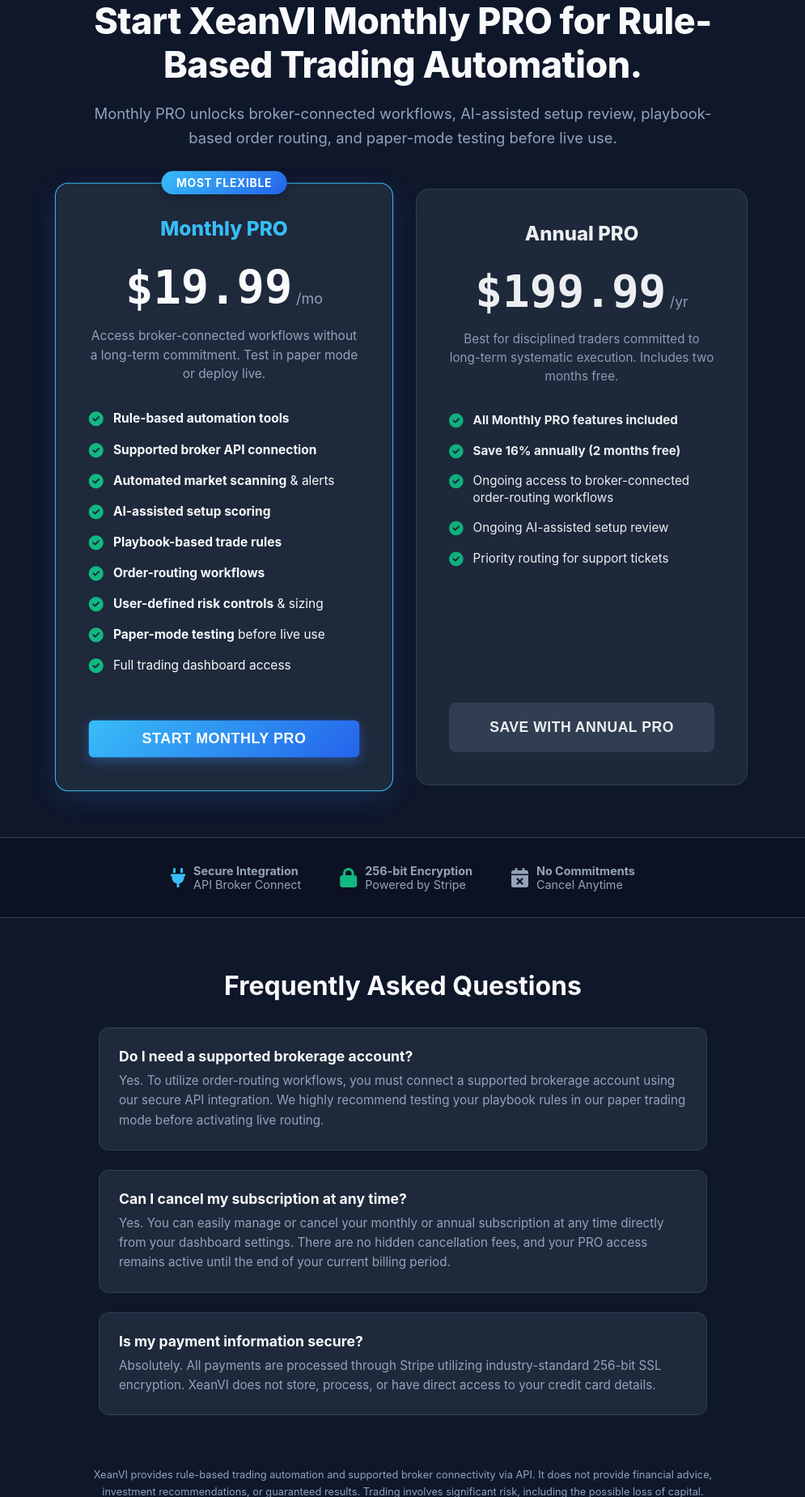
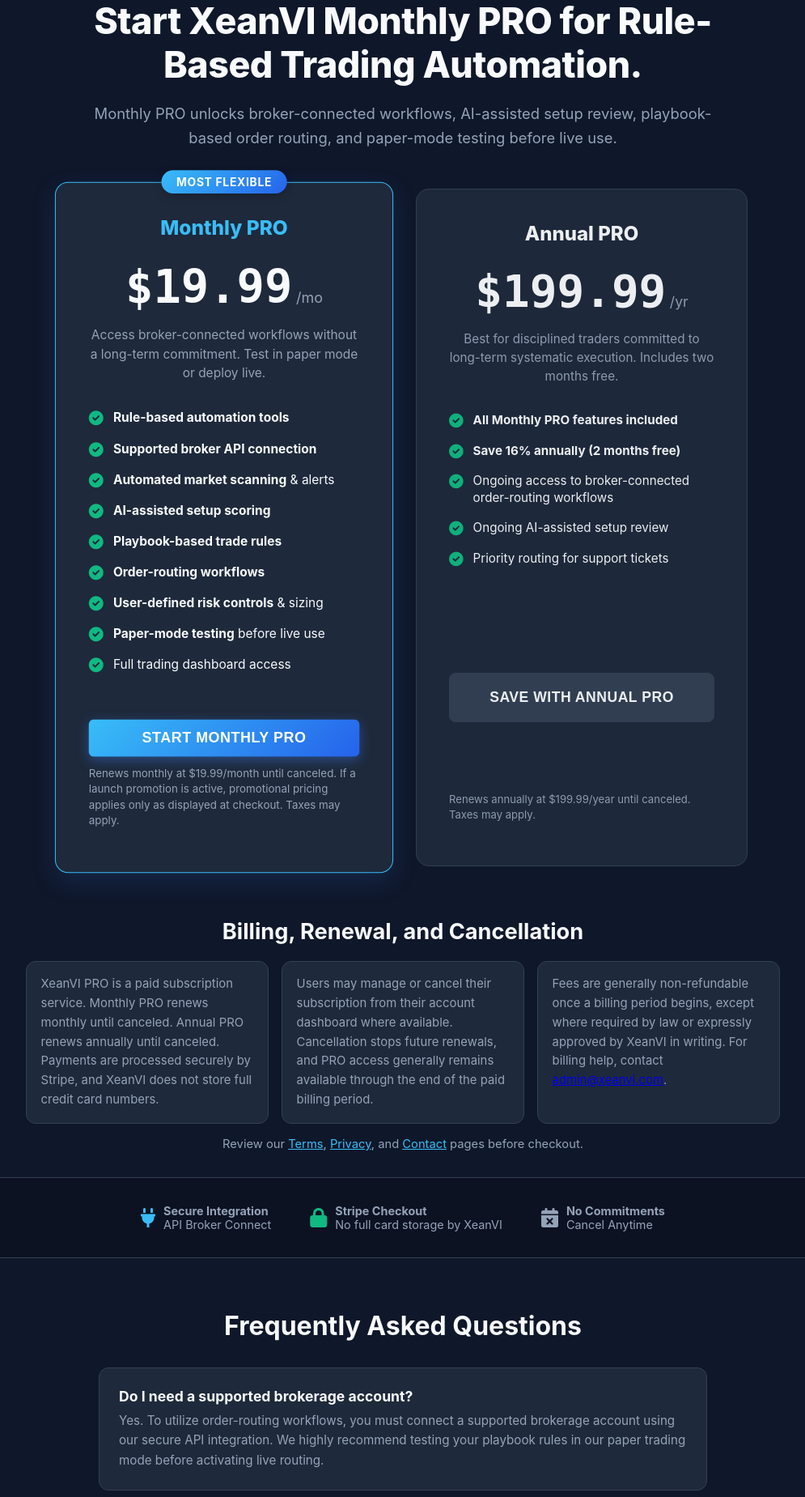
Before and after one commit to TroyS0326/trader, a Flask app: page /pricing in a window 1280 px wide. Shown: the part 132-1981 px from the top of the page at 81% size, without its empty margins (142-1137 px from the left). Run offline with Flask 3, Linux system fonts and the light colour scheme; parts of the project's set-up code (start-up, migrations or seed data) failed here and were passed over; some libraries are stand-ins or nearby versions.

Commit message:
Improve pricing page billing and trust disclosures

```diff
--- a/templates/upgrade.html
+++ b/templates/upgrade.html
@@ -1,6 +1,7 @@
 <!DOCTYPE html>
 <html lang="en" data-theme="dark">
 <head>
+    {% include 'partials/google_ads_tag.html' %}
     <meta charset="UTF-8">
     <meta name="viewport" content="width=device-width, initial-scale=1.0, viewport-fit=cover">
 
@@ -64,7 +65,23 @@
               "name": "Can I cancel my subscription at any time?",
               "acceptedAnswer": {
                 "@type": "Answer",
-                "text": "Yes, you can easily cancel your monthly or annual subscription at any time directly from your dashboard settings. There are no hidden cancellation fees or long-term lock-ins."
+                "text": "Yes. You can manage or cancel your subscription from your account dashboard where available. Cancellation stops future renewals, and your PRO access generally remains active until the end of the current paid billing period."
+              }
+            },
+            {
+              "@type": "Question",
+              "name": "Do you offer refunds?",
+              "acceptedAnswer": {
+                "@type": "Answer",
+                "text": "Fees are generally non-refundable once a billing period begins, except where required by law or expressly approved by XeanVI in writing. Contact admin@xeanvi.com for billing questions."
+              }
+            },
+            {
+              "@type": "Question",
+              "name": "Who processes payments?",
+              "acceptedAnswer": {
+                "@type": "Answer",
+                "text": "Payments are processed by Stripe. XeanVI does not store full credit card numbers."
               }
             },
             {
@@ -77,10 +94,10 @@
             },
             {
               "@type": "Question",
-              "name": "Is my payment information secure?",
+              "name": "Is XeanVI financial advice?",
               "acceptedAnswer": {
                 "@type": "Answer",
-                "text": "Absolutely. All payments are processed through Stripe utilizing industry-standard 256-bit encryption. XeanVI does not store or have direct access to your credit card details."
+                "text": "No. XeanVI is software for rule-based trading workflows and does not provide investment, financial, legal, or tax advice. Trading involves risk, including possible loss of capital."
               }
             }
           ]
@@ -128,6 +145,14 @@
         .faq-item { background: var(--bg-card); border: 1px solid var(--border-color); padding: 1.5rem; border-radius: 12px; }
         .faq-item h4 { margin: 0 0 0.5rem 0; font-size: 1.1rem; color: var(--text-main); }
         .faq-item p { margin: 0; color: var(--text-muted); font-size: 0.95rem; line-height: 1.6; }
+        .pricing-disclosure { max-width: 980px; margin: 0 auto 2rem; padding: 0 1.5rem; }
+        .pricing-disclosure h2 { text-align: center; margin-bottom: 1.25rem; font-size: 1.7rem; color: var(--text-main); }
+        .pricing-disclosure-grid { display: grid; gap: 1rem; grid-template-columns: repeat(auto-fit, minmax(240px, 1fr)); }
+        .pricing-disclosure-card { background: var(--bg-card); border: 1px solid var(--border-color); border-radius: 12px; padding: 1rem 1.1rem; color: var(--text-muted); line-height: 1.6; font-size: 0.93rem; }
+        .pricing-disclosure-links { text-align: center; margin-top: 1rem; color: var(--text-muted); font-size: 0.92rem; }
+        .pricing-disclosure-links a { color: var(--accent-blue); }
+        .plan-fine-print { margin-top: 0.7rem; color: var(--text-muted); font-size: 0.82rem; line-height: 1.45; text-align: left; }
+        .pricing-support-note { color: var(--text-muted); font-size: 0.86rem; text-align: center; max-width: 900px; margin: 0 auto 2.5rem; line-height: 1.6; padding: 0 1.5rem; }
 
         .trust-banner { text-align: center; color: var(--text-muted); font-size: 0.9rem; margin-bottom: 4rem; padding: 2rem; background: rgba(0,0,0,0.2); border-top: 1px solid var(--border-color); border-bottom: 1px solid var(--border-color); }
 
@@ -193,6 +218,7 @@
                     <input type="hidden" name="plan" value="monthly">
                     <button type="submit" class="checkout-btn primary">{{ "Claim 2 Months for $19.99" if launch_promo_active else "Start Monthly PRO" }}</button>
                 </form>
+                <p class="plan-fine-print">Renews monthly at $19.99/month until canceled. If a launch promotion is active, promotional pricing applies only as displayed at checkout. Taxes may apply.</p>
             </section>
 
             <section class="pricing-card secondary-focus">
@@ -218,8 +244,19 @@
                     <input type="hidden" name="plan" value="annual">
                     <button type="submit" class="checkout-btn secondary">Save With Annual PRO</button>
                 </form>
+                <p class="plan-fine-print">Renews annually at $199.99/year until canceled. Taxes may apply.</p>
             </section>
         </div>
+
+        <section class="pricing-disclosure">
+            <h2>Billing, Renewal, and Cancellation</h2>
+            <div class="pricing-disclosure-grid">
+                <article class="pricing-disclosure-card">XeanVI PRO is a paid subscription service. Monthly PRO renews monthly until canceled. Annual PRO renews annually until canceled. Payments are processed securely by Stripe, and XeanVI does not store full credit card numbers.</article>
+                <article class="pricing-disclosure-card">Users may manage or cancel their subscription from their account dashboard where available. Cancellation stops future renewals, and PRO access generally remains available through the end of the paid billing period.</article>
+                <article class="pricing-disclosure-card">Fees are generally non-refundable once a billing period begins, except where required by law or expressly approved by XeanVI in writing. For billing help, contact <a href="mailto:admin@xeanvi.com">admin@xeanvi.com</a>.</article>
+            </div>
+            <p class="pricing-disclosure-links">Review our <a href="/terms">Terms</a>, <a href="/privacy">Privacy</a>, and <a href="/contact">Contact</a> pages before checkout.</p>
+        </section>
 
         <div class="trust-banner">
             <div style="display: flex; justify-content: center; align-items: center; gap: 3rem; flex-wrap: wrap; max-width: 800px; margin: 0 auto;">
@@ -229,7 +266,7 @@
                 </div>
                 <div style="display: flex; align-items: center; gap: 10px;">
                     <i class="fas fa-lock" style="font-size: 1.5rem; color: var(--success);"></i>
-                    <span style="text-align: left;"><strong>256-bit Encryption</strong><br>Powered by Stripe</span>
+                    <span style="text-align: left;"><strong>Stripe Checkout</strong><br>No full card storage by XeanVI</span>
                 </div>
                 <div style="display: flex; align-items: center; gap: 10px;">
                     <i class="fas fa-calendar-times" style="font-size: 1.5rem; color: var(--text-muted);"></i>
@@ -247,14 +284,26 @@
                 </article>
                 <article class="faq-item">
                     <h4>Can I cancel my subscription at any time?</h4>
-                    <p>Yes. You can easily manage or cancel your monthly or annual subscription at any time directly from your dashboard settings. There are no hidden cancellation fees, and your PRO access remains active until the end of your current billing period.</p>
+                    <p>Yes. You can manage or cancel your subscription from your account dashboard where available. Cancellation stops future renewals, and your PRO access generally remains active until the end of the current paid billing period.</p>
                 </article>
                 <article class="faq-item">
-                    <h4>Is my payment information secure?</h4>
-                    <p>Absolutely. All payments are processed through Stripe utilizing industry-standard 256-bit SSL encryption. XeanVI does not store, process, or have direct access to your credit card details.</p>
+                    <h4>Do you offer refunds?</h4>
+                    <p>Fees are generally non-refundable once a billing period begins, except where required by law or expressly approved by XeanVI in writing. Contact admin@xeanvi.com for billing questions.</p>
+                </article>
+                <article class="faq-item">
+                    <h4>Who processes payments?</h4>
+                    <p>Payments are processed by Stripe. XeanVI does not store full credit card numbers.</p>
+                </article>
+                <article class="faq-item">
+                    <h4>Is XeanVI financial advice?</h4>
+                    <p>No. XeanVI is software for rule-based trading workflows and does not provide investment, financial, legal, or tax advice. Trading involves risk, including possible loss of capital.</p>
                 </article>
             </div>
         </section>
+
+        <p class="pricing-support-note">
+            Billing, subscription, and account support: <a href="mailto:admin@xeanvi.com">admin@xeanvi.com</a>. Business hours generally follow regular U.S. stock market hours: Monday through Friday, 9:30 AM to 4:00 PM Eastern Time, excluding regular market holidays.
+        </p>
 
         <p class="disclaimer-text">
             XeanVI provides rule-based trading automation and supported broker connectivity via API. It does not provide financial advice, investment recommendations, or guaranteed results. Trading involves significant risk, including the possible loss of capital. Automation strictly follows user-defined parameters, and past performance or simulated paper trading results do not guarantee live market profitability.
```
